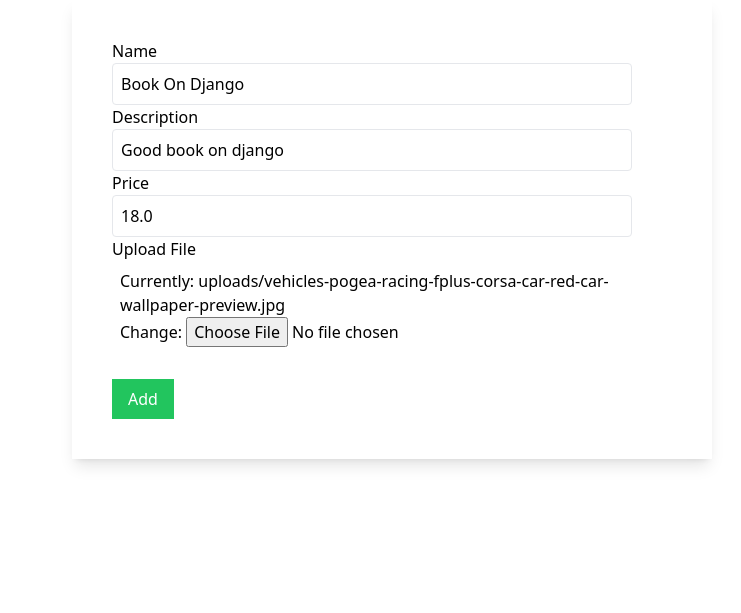
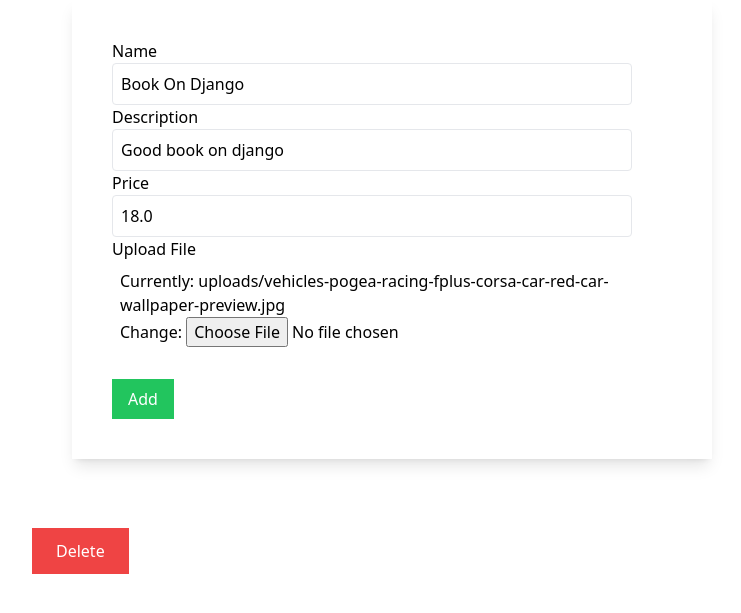
Before and after one commit to PRIXYY/Digital-marktplace, a Django app: page /editproduct/2 in a window 1280 px wide. Shown: the part 165-778 px from the top of the page, without its empty margins (8-749 px from the left). Run offline with Django 5.2, Linux system fonts and the light colour scheme; data comes from the database, SQL or seed files in the repository; both versions use the stored data as it was after the commit; some libraries are stand-ins or nearby versions.

Commit message:
implemented delete functionality

```diff
--- a/myapp/admin.py
+++ b/myapp/admin.py
@@ -1,4 +1,5 @@
 from django.contrib import admin
-from .models import Product
+from .models import Product,OrderDetail
 # Register your models here.
 admin.site.register(Product)
+admin.site.register(OrderDetail)
--- a/myapp/templates/myapp/product_edit.html
+++ b/myapp/templates/myapp/product_edit.html
@@ -26,5 +26,8 @@
     </div>
 </form>
 </div>
+<div class="m-10">
+    <a class="bg-red-500 text-white px-6 py-3" href="{% url 'delete' product.id %}">Delete</a>
 
+</div>
 {% endblock %}
--- a/myapp/urls.py
+++ b/myapp/urls.py
@@ -8,6 +8,7 @@ urlpatterns = [
     path('successpay',views.success,name='success'),
     path('createproduct',views.create_product,name='createproduct'),
     path('editproduct/<int:id>',views.product_edit,name='editproduct'),
+    path('delete/<int:id>',views.product_delete,name='delete'),
 
 
 ]
--- a/myapp/views.py
+++ b/myapp/views.py
@@ -35,4 +35,11 @@ def product_edit(request,id):
         if product_form.is_valid():
             product_form.save()
             return redirect('index')
-    return render(request,'myapp/product_edit.html',{'product_form':product_form})
+    return render(request,'myapp/product_edit.html',{'product_form':product_form,'product':product})
+
+def product_delete(request,id):
+    product = Product.objects.get(id=id)
+    if request.method == 'POST':
+        product.delete()
+        return redirect('index')
+    return render(request,'myapp/delete.html',{'product':product})
```
Also changed, not shown: myapp/templates/myapp/delete.html (added, +11 -0 lines), db.sqlite3, myapp/migrations/0002_orderdetail.py (added).
